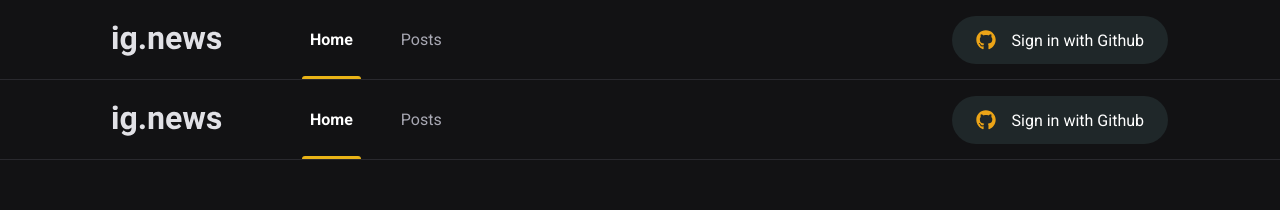
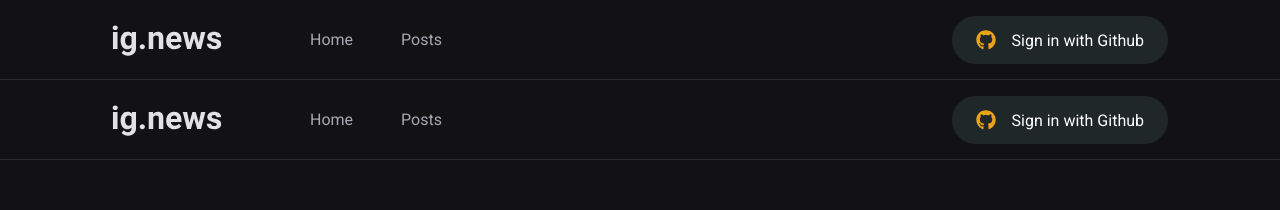
Before and after one commit to andersonluis87/nextjs-ignews, a Next.js app: page /components/Header in a window 1280 px wide. Shown: the top 210 px of the page. Built offline with nearby package versions, Linux system fonts and the light colour scheme; no server answers.

Commit message:
Adding new component for styling active menu

```diff
--- /dev/null
+++ b/src/pages/components/ActiveLink/index.tsx
@@ -0,0 +1,24 @@
+import Link, { LinkProps } from 'next/link'
+import { useRouter } from 'next/router'
+import { ReactElement } from 'react'
+
+interface ActiveLinkProps extends LinkProps {
+  children: ReactElement | string
+  activeClassName: string
+}
+
+export function ActiveLink({
+  children,
+  activeClassName,
+  ...props
+}: ActiveLinkProps) {
+  const { asPath } = useRouter()
+
+  const className = asPath === props.href ? activeClassName : ''
+
+  return (
+    <Link {...props} className={className}>
+      {children}
+    </Link>
+  )
+}
--- a/src/pages/components/Header/index.tsx
+++ b/src/pages/components/Header/index.tsx
@@ -1,35 +1,22 @@
-import { useState } from 'react'
-import styles from './styles.module.scss'
 import Image from 'next/image'
 import SignInButton from '../SignInButton'
+import styles from './styles.module.scss'
+
+import { ActiveLink } from '../ActiveLink'
 
 export default function Header() {
-  const [activeMenu, setActiveMenu] = useState('home')
-
-  const handleActiveMenu = (menu: string) => {
-    setActiveMenu(menu)
-  }
-
   return (
     <header className={styles.headerContainer}>
       <div className={styles.headerContent}>
         <Image src="/images/logo.svg" alt="ig.news" width={110} height={31} />
 
         <nav>
-          <a
-            href="#"
-            className={activeMenu === 'home' ? styles.active : ''}
-            onClick={() => handleActiveMenu('home')}
-          >
+          <ActiveLink href="/" activeClassName={styles.active}>
             Home
-          </a>
-          <a
-            href="#"
-            className={activeMenu === 'posts' ? styles.active : ''}
-            onClick={() => handleActiveMenu('posts')}
-          >
+          </ActiveLink>
+          <ActiveLink href="/posts" activeClassName={styles.active}>
             Posts
-          </a>
+          </ActiveLink>
         </nav>
 
         <SignInButton />
```
